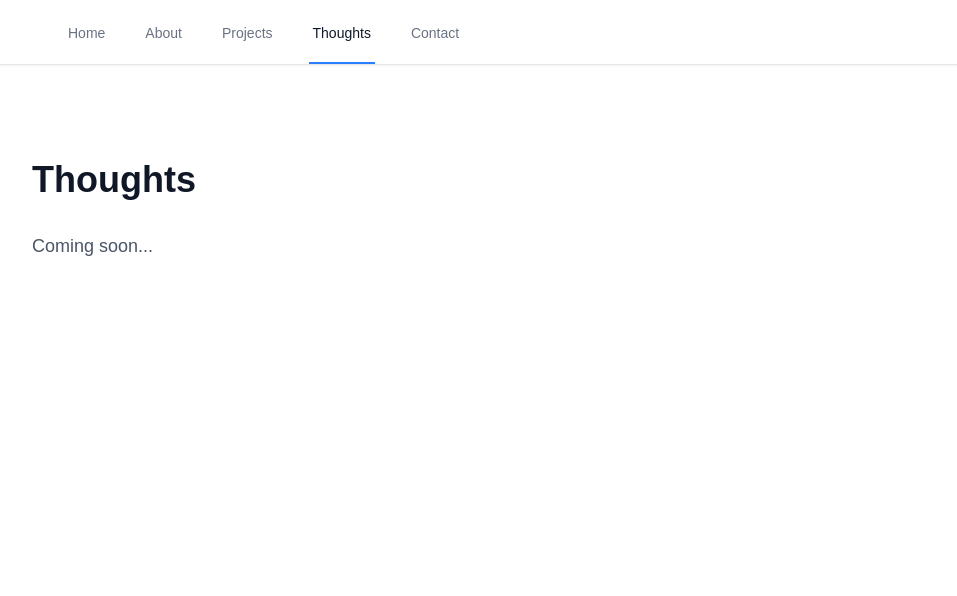
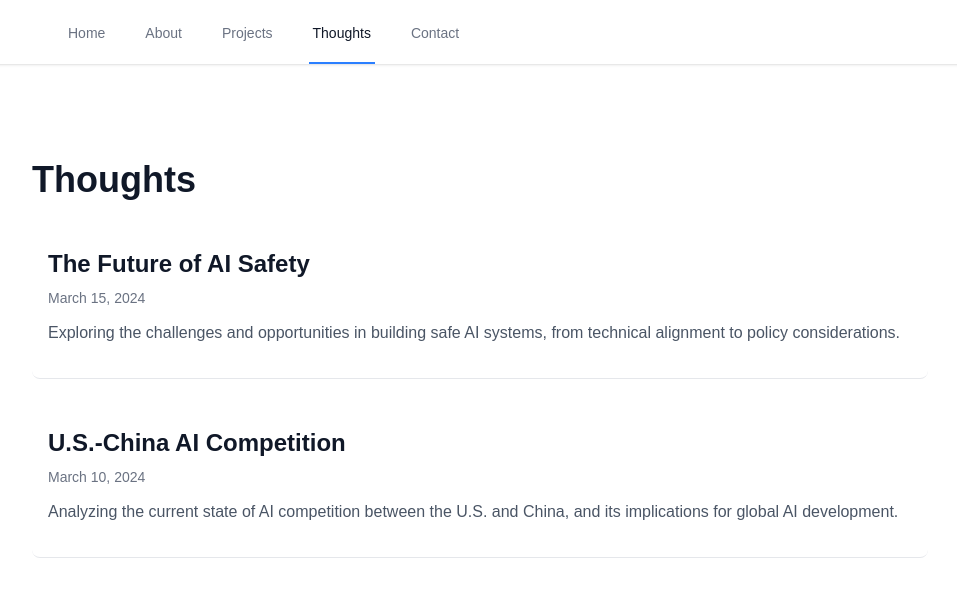
Before and after one commit to vickyylee/personal-website, a Next.js app: page /thoughts in a window 1280 px wide. Shown: the top 596 px of the page, without its empty margins (160-1117 px from the left). Built offline with nearby package versions, Linux system fonts and the light colour scheme.

Commit message:
fix: update page types and uncomment blog functionality

```diff
--- a/src/app/thoughts/[slug]/page.tsx
+++ b/src/app/thoughts/[slug]/page.tsx
@@ -2,14 +2,14 @@ import React from 'react';
 import Link from 'next/link';
 import { getPostBySlug } from '@/lib/posts';
 
-interface PageProps {
-  params: {
-    slug: string;
-  };
-  searchParams: { [key: string]: string | string[] | undefined };
+type Props = {
+  params: { slug: string }
+  searchParams: { [key: string]: string | string[] | undefined }
 }
 
-export default async function BlogPost({ params }: PageProps) {
+export default async function BlogPost({
+  params,
+}: Props) {
   const post = await getPostBySlug(params.slug);
 
   if (!post) {
--- a/src/app/thoughts/page.tsx
+++ b/src/app/thoughts/page.tsx
@@ -1,9 +1,9 @@
 import React from 'react';
-// import Link from 'next/link';
-// import { getAllPosts } from '@/lib/posts';
+import Link from 'next/link';
+import { getAllPosts } from '@/lib/posts';
 
 export default function Thoughts() {
-  // const posts = getAllPosts();
+  const posts = getAllPosts();
 
   return (
     <div className="max-w-4xl mx-auto pt-16">
@@ -11,11 +11,6 @@ export default function Thoughts() {
         Thoughts
       </h1>
 
-      <div className="text-gray-600 dark:text-gray-300 text-lg">
-        Coming soon...
-      </div>
-
-      {/* Blog posts will be added here later
       <div className="space-y-8">
         {posts.map((post) => (
           <Link
@@ -43,7 +38,6 @@ export default function Thoughts() {
           </Link>
         ))}
       </div>
-      */}
     </div>
   );
 }
```
